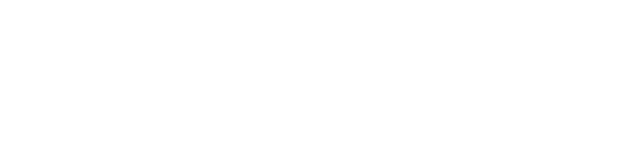
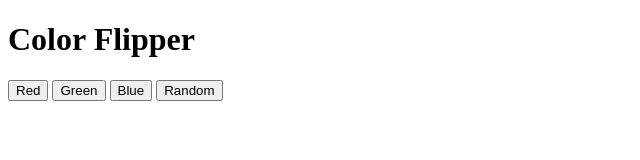
Before and after one commit to virocodes/color-flipper, a plain HTML site: page index.html in a window 1280 px wide. Shown: the whole page, without its empty margins (0-640 px from the left). Drawn offline with Linux system fonts and the light colour scheme.

Commit message:
Added buttons to index.html

```diff
--- a/index.html
+++ b/index.html
@@ -7,7 +7,11 @@
     <title>Color Flipper</title>
 </head>
 <body>
-
+    <h1>Color Flipper</h1>
+    <button id="red">Red</button>
+    <button class="green">Green</button>
+    <button class="blue">Blue</button>
+    <button class="random">Random</button>
     <script src="script.js"></script>
 </body>
 </html>
```
